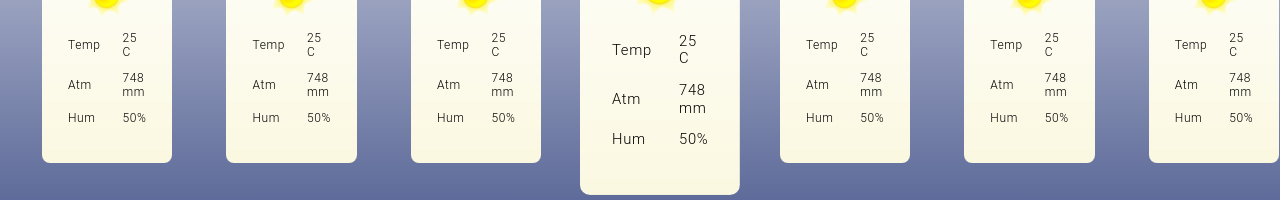
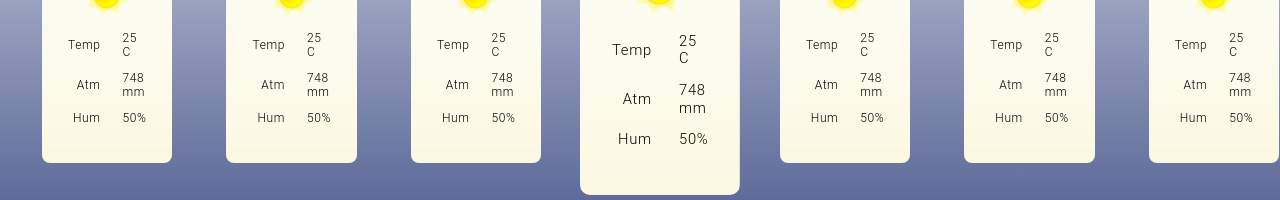
Before and after one commit to Pavel-Yarakhovich/show-my-weather, a React (Create React App) app: page /#/ in a window 1280 px wide. Shown: the part 342-542 px from the top of the page. Built offline with nearby package versions, Linux system fonts and the light colour scheme.

Commit message:
styles were changed

```diff
--- a/src/components/Days/DayCard/DayCard.scss
+++ b/src/components/Days/DayCard/DayCard.scss
@@ -25,11 +25,11 @@
       @include text(Roboto, 300, 12px, 14px, 0.05em);
       border-spacing: 20.8px 10px;
 
-        table td:first-child {
+        td:first-child {
           text-align: right;
         }
 
-        table td:last-child {
+        td:last-child {
           text-align: left;
         }
     }
```
